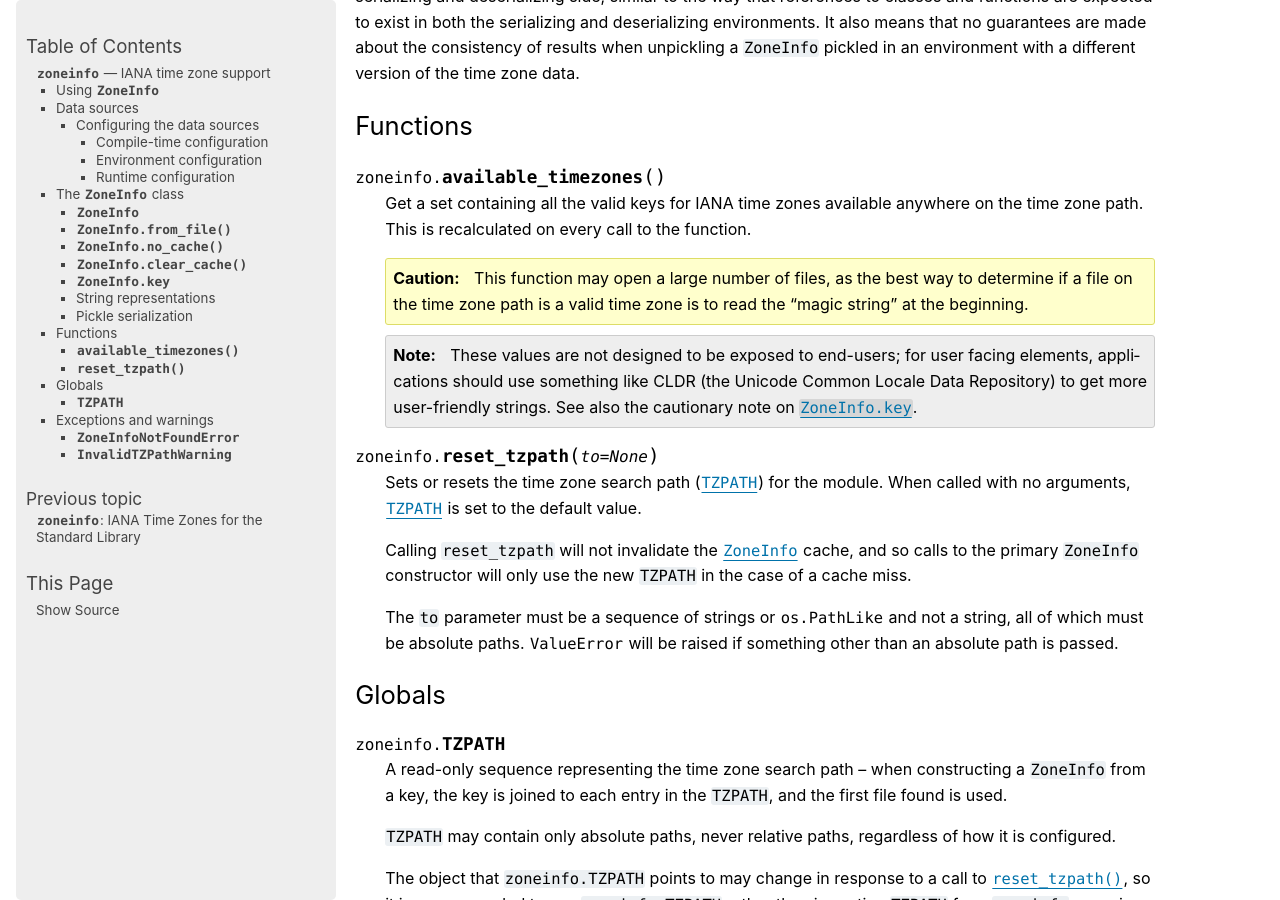
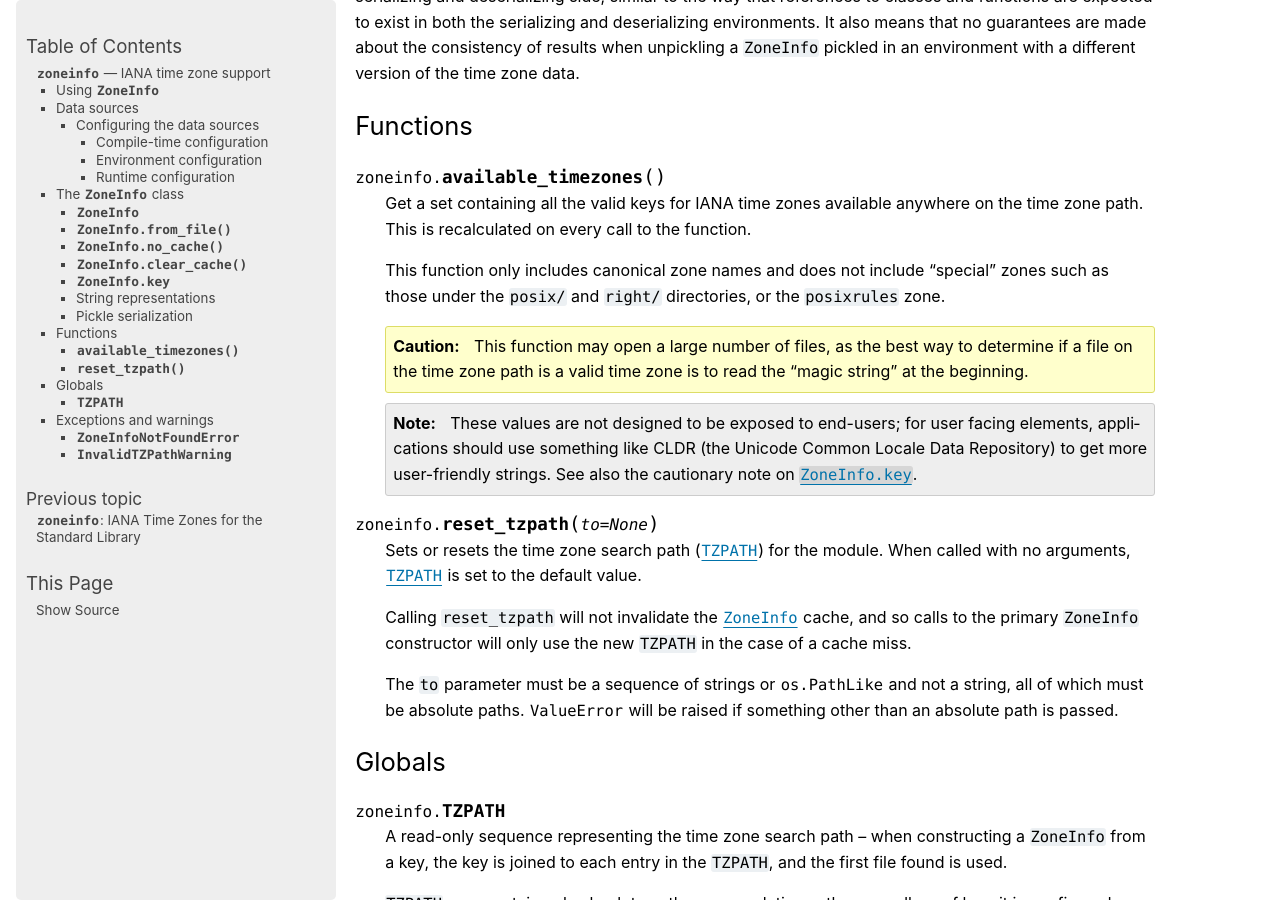
Before and after one commit to pganssle/zoneinfo, a Sphinx documentation site: the page built from docs/zoneinfo.rst, in a window 1280 px wide and 900 px high, scrolled down 5562 px. Built offline with Sphinx 7.4.7, drawn with Linux system fonts in a browser that asks for light colours.

Commit message:
Document that available_timezones is not comprehensive

```diff
--- a/docs/zoneinfo.rst
+++ b/docs/zoneinfo.rst
@@ -347,6 +347,10 @@ Functions
     anywhere on the time zone path. This is recalculated on every call to the
     function.
 
+    This function only includes canonical zone names and does not include
+    "special" zones such as those under the ``posix/`` and ``right/``
+    directories, or the ``posixrules`` zone.
+
     .. caution::
 
         This function may open a large number of files, as the best way to
```
